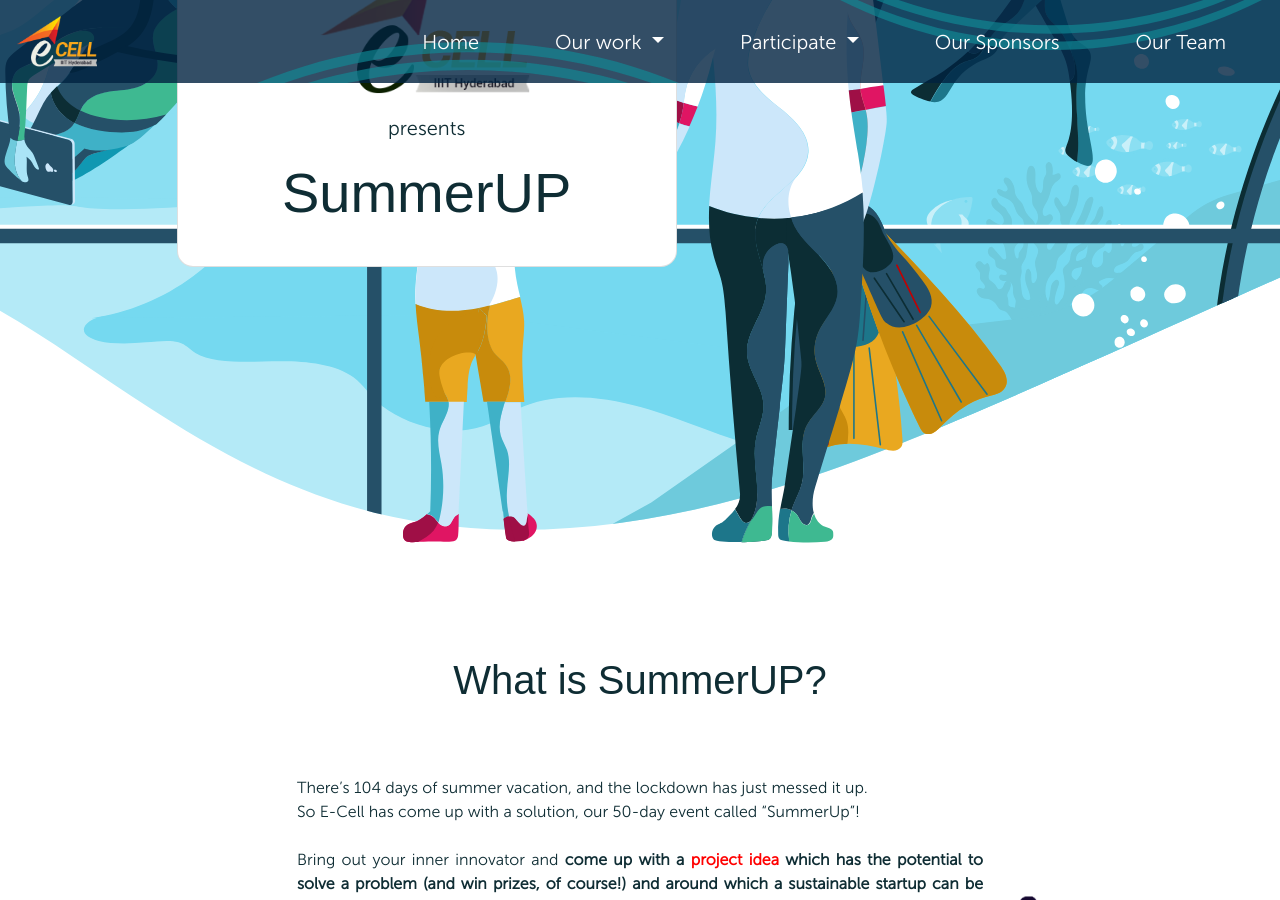
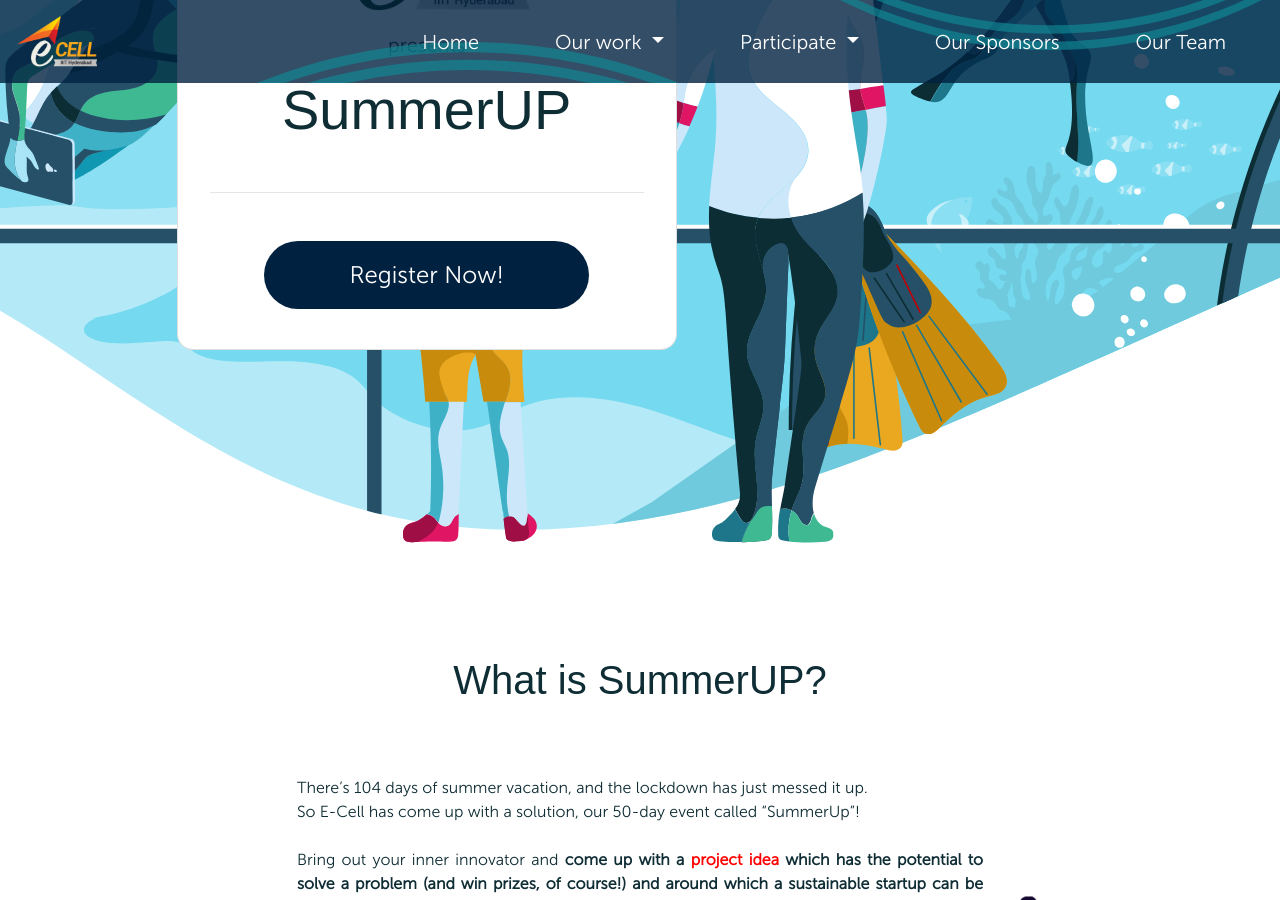
Before and after one commit to IIIT-ECell/website_2019, a Jekyll site: the page built from summerup.md, in a window 1280 px wide and 900 px high, scrolled down 356 px. Built offline with Jekyll 4.4.1, drawn with Linux system fonts in a browser that asks for light colours; nearby versions of some CDN libraries; some web fonts are replaced.

Commit message:
Fixed minor errors

```diff
--- a/_layouts/summerup.html
+++ b/_layouts/summerup.html
@@ -15,6 +15,12 @@ layout: page
                             <img class="img-fluid" style="width: 50%" src="/assets/imgs/logos/logo-ecell_iiith-orange.png">
                             <p class="lead clr">presents</p>
                             <h1 class="display-4 clr">{{ page.title }}</h1>
+                            <hr class="my-5">
+                            <a href="https://tinyurl.com/summerup1"
+                             class="ca-link mx-auto my-2 w-75"
+                                target="_blank">
+                               Register Now!
+                           </a>
                         </div>
                     </div>
                 </div>
@@ -83,28 +89,16 @@ layout: page
             <p class="m-5 para-text">
                 This prize goes to the most innovative idea, that was coupled with a solid, great implementation.
             </p>
-            <!--div class="cta-btn-container">
-                <a href="https://megathon.in"><button class="m-5 btn palette-bg-green cta-btn">Explore</button></a>
-            </div-->
         </div>
-        <!--div class="image col-md-4 image-right">
-            <img class="img-fluid megathon-image" src="{{ site.baseurl }}/assets/imgs/eventsimages/megathon-carousel-1.jpg" />
-        </div-->
     </div>
 
     <div class="row tile-row tile-row-right row-fail">
-        <!--div class="image col-md-4 image-left">
-            <img class="img-fluid fail-image" src="{{ site.baseurl }}/assets/imgs/eventsimages/fail_2.jpg" />
-        </div-->
         <div class="para col-md-8 para-right pb-4">
             <h1 class="mx-5 mt-5 para-head mb-1">Best Technical Implementation</h1>
             <h3 class="mx-5 mt-1 mb-5 para-head">Rs 5,000</h3>
             <p class="m-5 para-text">
                 This would be awarded to the greatest, most impressive implementation of an idea, even if the idea itself isn’t the most innovative or very sustainable.
             </p>
-            <!--div class="cta-btn-container">
-                <a href="{{site.baseurl}}/fail"><button class="m-5 btn palette-bg-red cta-btn">Explore</button></a>
-            </div-->
         </div>
     </div>
 
@@ -115,16 +109,9 @@ layout: page
             <p class="m-5 para-text">
                 The title would be won by a creative, original idea who possibly couldn’t be implemented in the best of ways ( possibly due to its complexity), but still wowed our judges.
             </p>
-            <!--div class="cta-btn-container">
-                <a href="{{site.baseurl}}/startup-aid">
-                    <button class="m-5 btn palette-bg-blue cta-btn">Explore</button>
-                </a>
-            </div-->
         </div>
-        <!--div class="image col-md-4 image-right">
-            <img class="img-fluid startup-image" src="{{ site.baseurl }}/assets/imgs/eventsimages/startup_aid.jpg" />
-        </div-->
     </div>
+</div>
     <div class="container" id="contact">
         <div class="row">
             <div class="col p-5 text-center">
--- a/summerup.md
+++ b/summerup.md
@@ -2,5 +2,5 @@
 layout: summerup
 title: SummerUP
 noTopSpacing: true
-permalink: /summerup
+permalink: /summerup/
 ---
```
